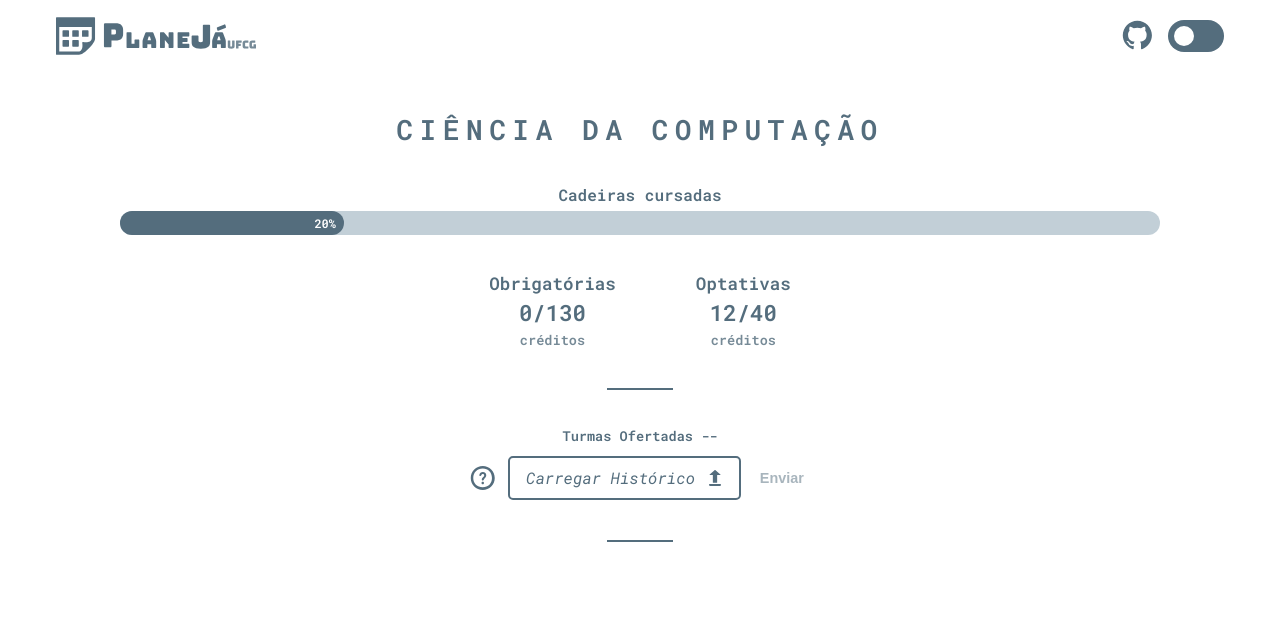
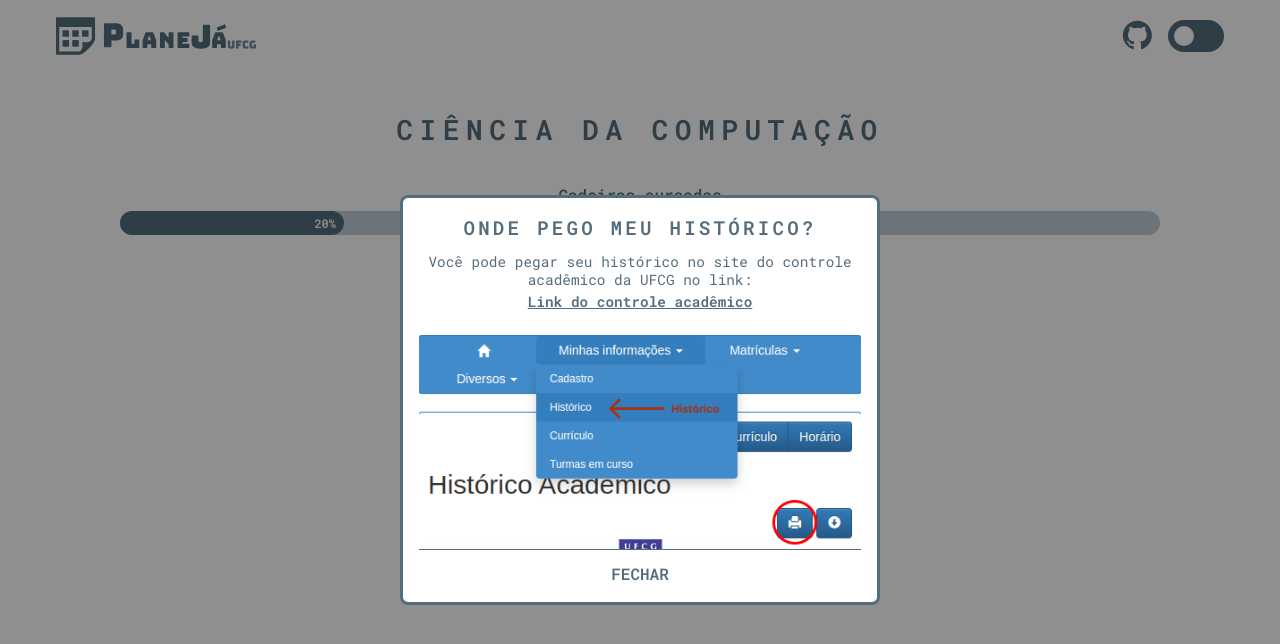
Before and after one commit to RodrigoEC/PlaneJa-Front, a React (Create React App) app: page / in a window 1280 px wide. Both pictures are taken after a click on the icon 482 px from the left and 478 px from the top of the page. Shown: the top 644 px of the page. Built offline with nearby package versions, Linux system fonts and the light colour scheme.

Commit message:
Adds QuestionModal component

```diff
--- a/src/App.tsx
+++ b/src/App.tsx
@@ -13,6 +13,7 @@ import { Header } from "./components/Header";
 import { Progress } from "./components/Progress";
 import { Status } from "./components/Status";
 import { FileUpload } from "./components/FileUpload";
+import { QuestionModal } from "./components/QuestionModal";
 
 function App() {
   const [theme, setTheme] = useState(
--- /dev/null
+++ b/src/assets/images/index.d.ts
@@ -0,0 +1,2 @@
+declare module "*.jpg";
+declare module "*.png";
--- a/src/components/FileUpload/index.tsx
+++ b/src/components/FileUpload/index.tsx
@@ -1,6 +1,7 @@
 import { ReactElement, useEffect, useState } from "react";
 import { useExtractionContext } from "../../contexts/extraction";
 import { FileInput } from "../FileInput";
+import { QuestionModal } from "../QuestionModal";
 import {
   Wrapper,
   FileName,
@@ -13,6 +14,7 @@ import {
 export const FileUpload = (): ReactElement => {
   const { file, classesSemester, loading, setLoading } = useExtractionContext();
   const [fileName, setFileName] = useState("");
+  const [modalOpen, setModalOpen] = useState(false);
 
   const submitData = async () => {
     setLoading(true);
@@ -32,12 +34,13 @@ export const FileUpload = (): ReactElement => {
   }, [file]);
 
   return (
+    <>
       <Wrapper>
         <ClassesVersion>
           Turmas Ofertadas {classesSemester || "--"}
         </ClassesVersion>
         <UploadContainer>
-        <QuestionIcon />
+          <QuestionIcon onClick={() => setModalOpen(true)}/>
           <FileInput />
           <Send disabled={loading || !file} onClick={submitData}>
             Enviar
@@ -49,5 +52,7 @@ export const FileUpload = (): ReactElement => {
           </FileName>
         )}
       </Wrapper>
+      {modalOpen && <QuestionModal onClose={() => setModalOpen(false)} />}
+    </>
   );
 };
--- /dev/null
+++ b/src/components/QuestionModal/index.tsx
@@ -0,0 +1,31 @@
+import { MouseEventHandler, ReactElement } from "react";
+import academicControl from "../../assets/images/controle.png";
+import { Wrapper, Background, Text, Title, Link, Close } from "./styles";
+
+export const QuestionModal = ({ onClose }: { onClose: MouseEventHandler }): ReactElement => {
+  return (
+    <Background onClick={onClose}>
+      <Wrapper onClick={(e) => e.stopPropagation()}>
+        <Title>Onde pego meu histórico?</Title>
+        <article>
+          <Text>
+            Você pode pegar seu histórico no site do controle acadêmico da UFCG
+            no link:{" "}
+          </Text>
+          <Link
+            href="https://pre.ufcg.edu.br:8443/ControleAcademicoOnline/Controlador?command=AlunoDisciplinasOfertadas"
+            target="_blank"
+            rel="noreferrer"
+          >
+            Link do controle acadêmico
+          </Link>
+        </article>
+        <img
+          src={academicControl}
+          alt="Print do controle acadêmico com seta vermelha apontando para botão escrito 'historico' e circulo vermelho mostrando botão para baixar histórico do aluno"
+        />
+        <Close onClick={onClose}>Fechar</Close>
+      </Wrapper>
+    </Background>
+  );
+};
--- /dev/null
+++ b/src/components/QuestionModal/styles.tsx
@@ -0,0 +1,85 @@
+import styled from "styled-components";
+
+export const Background = styled.div`
+  @keyframes fadeIn {
+    from {
+      opacity: 0;
+    } to {
+      opacity: 1;
+    }
+  }
+
+  display: flex;
+  padding: 1rem;
+  box-sizing: border-box;
+  align-items: center;
+  justify-content: center;
+  position: absolute;
+  left: 0;
+  top: 0;
+  width: 100vw;
+  height: 100vh;
+  background-color: #00000070;
+
+  animation-name: fadeIn;
+  animation-duration: 0.2s;
+`;
+
+export const Wrapper = styled.div`
+  display: flex;
+  flex-flow: column;
+  max-width: 30rem;
+  width: 100%;
+  min-height: 15rem;
+  background-color: ${({ theme }) => theme.colors.contrast};
+  border: 3px solid ${({ theme }) => theme.colors.primary};
+  border-radius: 8px;
+  padding: 1.25rem 1rem;
+  box-sizing: border-box;
+  gap: 1rem;
+
+  article {
+    display: flex;
+    flex-flow: column;
+    align-items: center;
+    text-align: center;
+    font-size: 0.9rem;
+    line-height: 1.25;
+    gap: 0.25rem;
+  }
+
+  img {
+    border-bottom: 1px solid ${({ theme }) => theme.colors.primary};
+  }
+`;
+
+export const Title = styled.h3`
+  text-align: center;
+  font-size: 1.2rem;
+  text-transform: uppercase;
+  font-weight: bold;
+  letter-spacing: 0.2rem;
+`;
+
+export const Text = styled.div``;
+
+export const Link = styled.a`
+  color: ${({ theme }) => theme.colors.primary};
+  font-weight: bold;
+  width: fit-content;
+`;
+
+export const Close = styled.span`
+  text-align: center;
+  font-weight: bold;
+  text-transform: uppercase;
+  margin-top: 0.5rem;
+  width: fit-content;
+  margin: 0 auto;
+  cursor: pointer;
+
+  &:hover {
+    text-decoration: underline;
+  }
+
+`
```
Also changed, not shown: src/assets/images/controle.png (added). Lines whose indentation alone changed are shown as unchanged.
